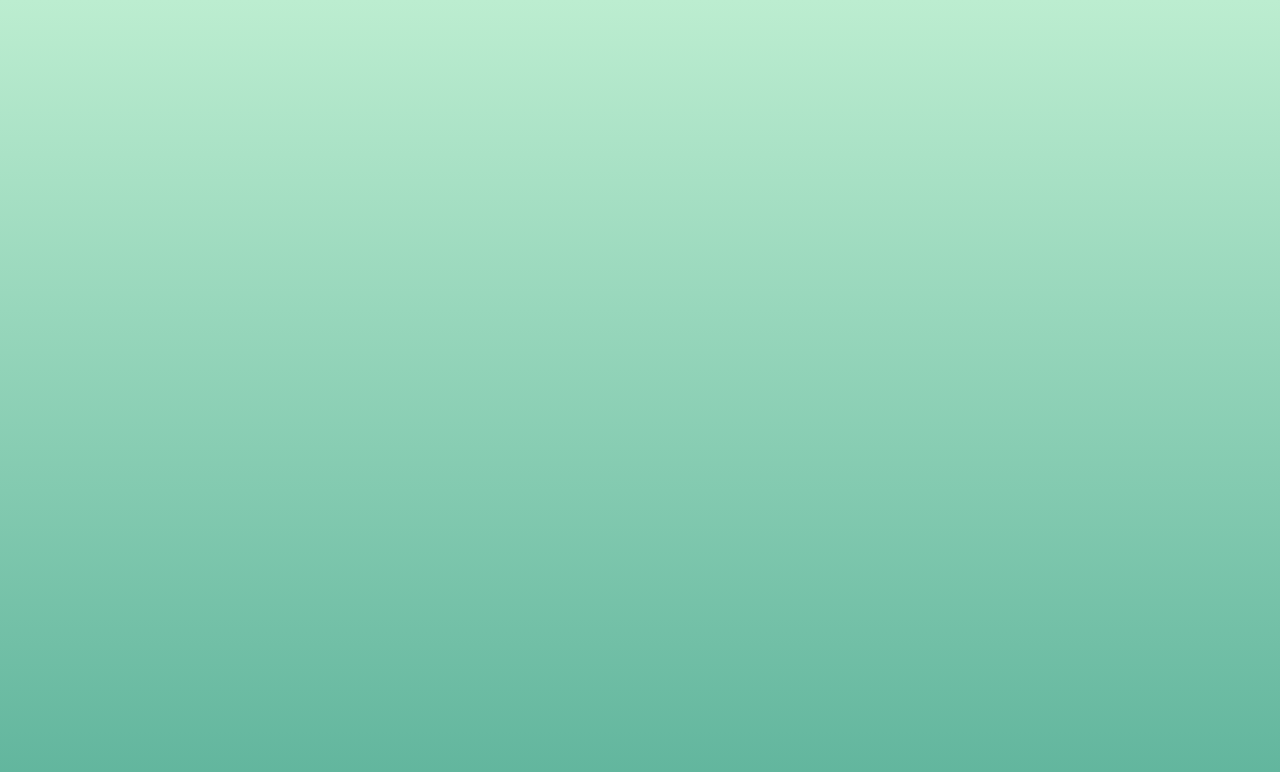
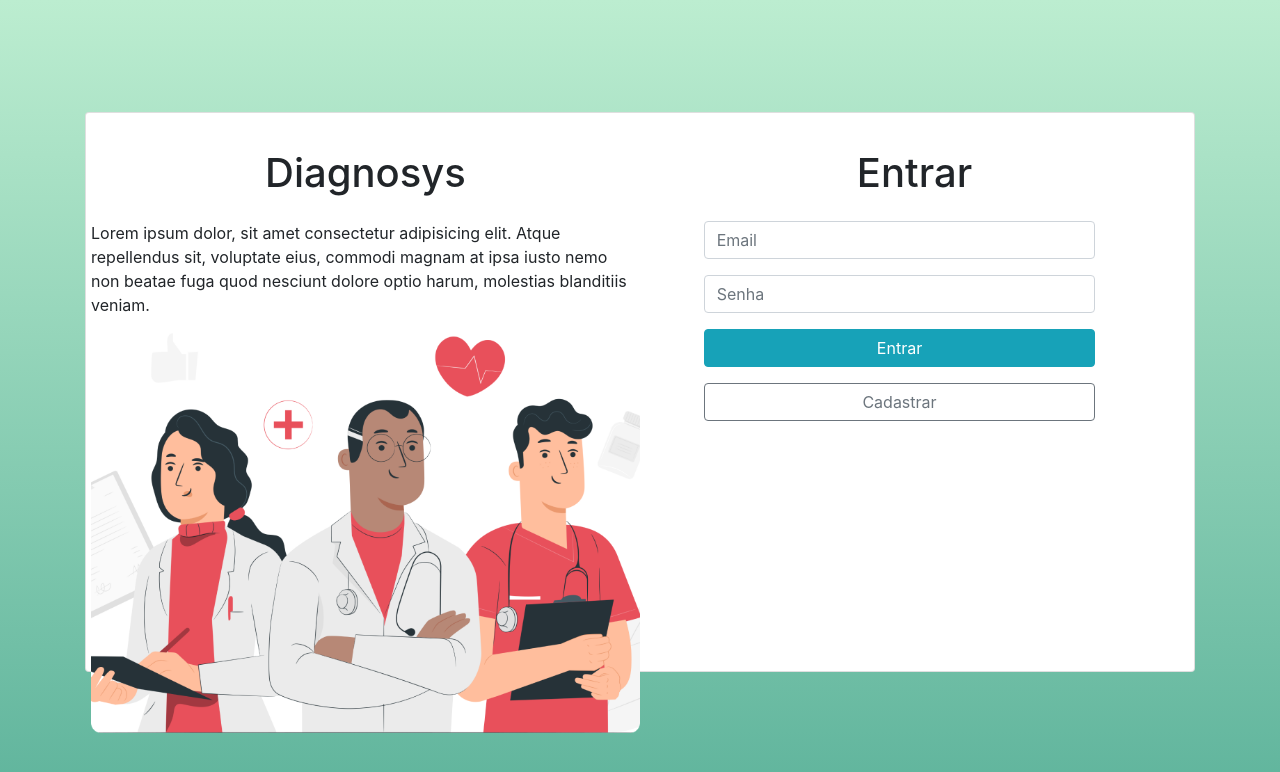
Before and after one commit to MateusHSS/diagnosys, a Vue app in the folder frontend/: page /login in a window 1280 px wide. Shown: the top 772 px of the page. Built offline with nearby package versions, Linux system fonts and the light colour scheme.

Commit message:
Implementa tela de login

```diff
--- a/frontend/src/router/index.ts
+++ b/frontend/src/router/index.ts
@@ -14,12 +14,12 @@ const router = new VueRouter({
       component: HomeView,
     },
     {
-      path: "/about",
-      name: "about",
+      path: "/login",
+      name: "login",
       // route level code-splitting
       // this generates a separate chunk (About.[hash].js) for this route
       // which is lazy-loaded when the route is visited.
-      component: () => import("../views/AboutView.vue"),
+      component: () => import("../views/LoginView.vue"),
     },
   ],
 });
--- a/frontend/src/views/HomeView.vue
+++ b/frontend/src/views/HomeView.vue
@@ -24,6 +24,7 @@
           </b-row>
           <b-row class="justify-content-center mt-3">
             <b-form class="w-75">
+              <div v-if="etapa == 1">
                 <b-form-row class="mb-3">
                   <TextInput
                     placeholder="Nome"
@@ -78,12 +79,59 @@
                   </b-col>
                   <b-col cols="6">
                     <b-row class="w-100 d-flex justify-content-center">
-                    <b-button id="botaoConfirmar" class="px-3" variant="info">
-                      Confirmar
+                      <b-button
+                        id="botaoProsseguir"
+                        class="px-3"
+                        variant="info"
+                        @click="prosseguir"
+                      >
+                        Prosseguir
                       </b-button>
                     </b-row>
                   </b-col>
                 </b-form-row>
+              </div>
+              <div v-if="etapa == 2">
+                <b-form-row class="mb-3">
+                  <TextInput id="email" name="email" placeholder="Email" />
+                </b-form-row>
+                <b-form-row class="mb-3">
+                  <TextInput id="senha" name="senha" placeholder="Senha" />
+                </b-form-row>
+                <b-form-row class="mb-3">
+                  <TextInput
+                    id="confirmarSenha"
+                    name="confirmarSenha"
+                    placeholder="Confirmar senha"
+                  />
+                </b-form-row>
+                <b-form-row>
+                  <b-col cols="6">
+                    <b-row class="w-100 d-flex justify-content-center">
+                      <b-button
+                        id="botaoRetornar"
+                        class="px-3"
+                        variant="outline-secondary"
+                        @click="retornar"
+                      >
+                        Retornar
+                      </b-button>
+                    </b-row>
+                  </b-col>
+                  <b-col cols="6">
+                    <b-row class="w-100 d-flex justify-content-center">
+                      <b-button
+                        id="botaoProsseguir"
+                        class="px-3"
+                        variant="info"
+                        @click="cadastrar"
+                      >
+                        Cadastrar
+                      </b-button>
+                    </b-row>
+                  </b-col>
+                </b-form-row>
+              </div>
             </b-form>
           </b-row>
         </b-col>
@@ -101,10 +149,27 @@ export default {
   },
   data() {
     return {
+      etapa: 1,
       nome: "",
       sobrenome: "",
       cpf: "",
+      genero: "",
     };
+  },
+  methods: {
+    prosseguir() {
+      this.etapa = 2;
+    },
+    retornar() {
+      this.etapa = 1;
+    },
+    cadastrar() {
+      console.warn("Funcionalidade ainda não implementada!");
+
+      this.$router.push({
+        path: "/login",
+      });
+    },
   },
 };
 </script>
--- /dev/null
+++ b/frontend/src/views/LoginView.vue
@@ -0,0 +1,97 @@
+<template>
+  <div>
+    <b-card style="height: 70vh">
+      <b-row>
+        <b-col cols="6">
+          <b-row class="justify-content-center mt-3 p-x-3">
+            <h1>Diagnosys</h1>
+          </b-row>
+          <b-row class="mt-3">
+            <p>
+              Lorem ipsum dolor, sit amet consectetur adipisicing elit. Atque
+              repellendus sit, voluptate eius, commodi magnam at ipsa iusto nemo
+              non beatae fuga quod nesciunt dolore optio harum, molestias
+              blanditiis veniam.
+            </p>
+          </b-row>
+          <b-row class="bg-alert">
+            <img src="imgs/image_1.png" width="100%" height="100%" alt="" />
+          </b-row>
+        </b-col>
+        <b-col cols="6">
+          <b-row class="justify-content-center mt-3 px-3">
+            <h1>Entrar</h1>
+          </b-row>
+          <b-row class="justify-content-center mt-3">
+            <b-form class="w-75">
+              <b-form-row class="mb-3">
+                <TextInput id="email" name="email" placeholder="Email" />
+              </b-form-row>
+              <b-form-row class="mb-3">
+                <TextInput id="senha" name="senha" placeholder="Senha" />
+              </b-form-row>
+              <b-form-row>
+                <b-row class="w-100 mb-3">
+                  <b-col cols="12">
+                    <b-button
+                      id="botaoEntrar"
+                      class="px-3 w-100"
+                      variant="info"
+                      @click="entrar"
+                    >
+                      Entrar
+                    </b-button>
+                  </b-col>
+                </b-row>
+                <b-row class="w-100 mb-3">
+                  <b-col cols="12">
+                    <b-button
+                      id="botaoCadastrar"
+                      class="px-3 w-100"
+                      variant="outline-secondary"
+                      @click="cadastrar"
+                    >
+                      Cadastrar
+                    </b-button>
+                  </b-col>
+                </b-row>
+              </b-form-row>
+            </b-form>
+          </b-row>
+        </b-col>
+      </b-row>
+    </b-card>
+  </div>
+</template>
+
+<script>
+import TextInput from "@/components/formularios/TextInput.vue";
+
+export default {
+  components: {
+    TextInput,
+  },
+  data() {
+    return {
+      etapa: 1,
+      nome: "",
+      sobrenome: "",
+      cpf: "",
+      genero: "",
+    };
+  },
+  methods: {
+    cadastrar() {
+      this.$router.push({
+        path: "/cadastro",
+      });
+    },
+  },
+};
+</script>
+
+<style scoped>
+#botaoConfirmar {
+  border-radius: 50px;
+}
+</style>
```
Lines whose indentation alone changed are shown as unchanged.
